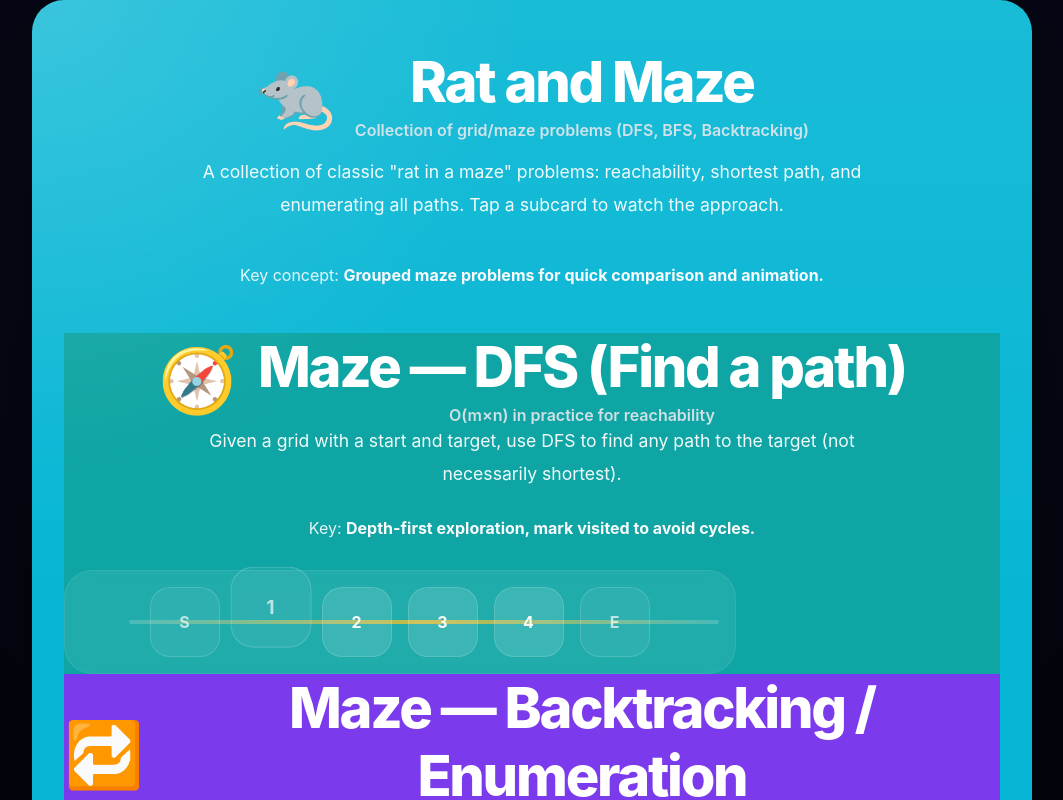
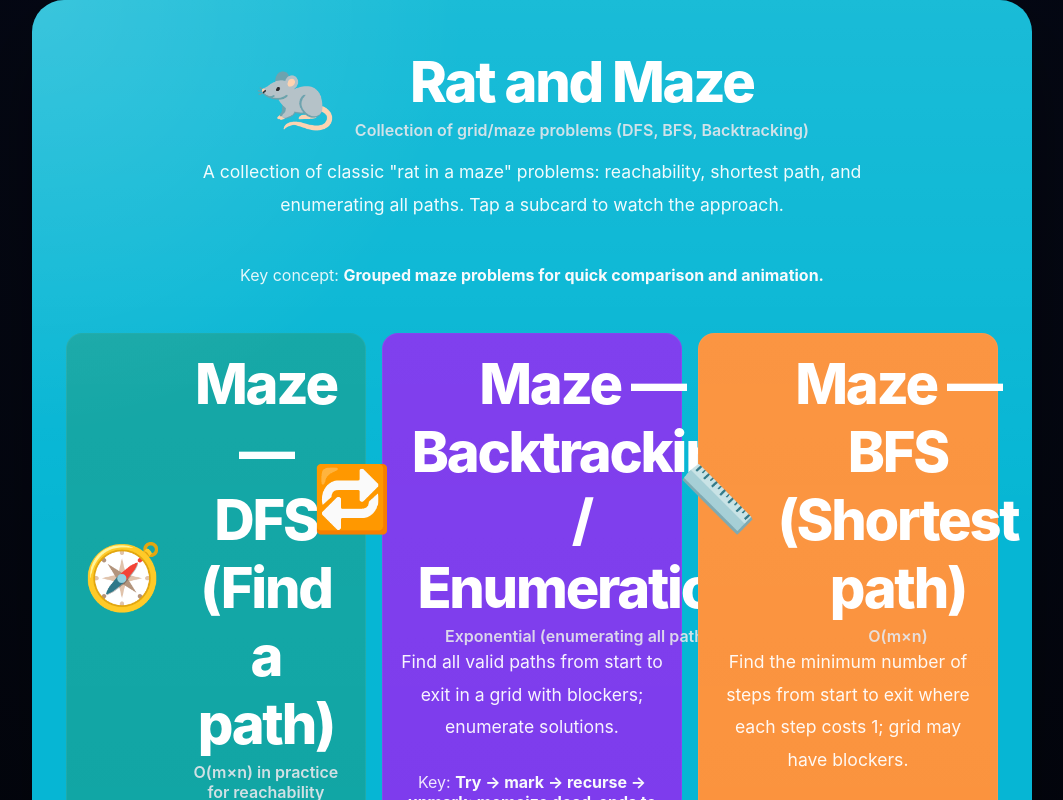
Before and after one commit to procas/micro-learning-app, a React (Vite) app: page / in a window 1280 px wide. Shown: the whole page, without its empty margins (108-1171 px from the left). Built offline with nearby package versions, Linux system fonts and the light colour scheme.

Commit message:
Add explanatory animation states and styles: DFS path, backtracking overlay, BFS distances, DP accumulation, tree swap

```diff
--- a/src/App.css
+++ b/src/App.css
@@ -189,6 +189,41 @@ body {
   margin-left: 6px;
 }
 
+.distanceBadge {
+  margin-top: 6px;
+  font-size: 0.75rem;
+  color: #081b2c;
+  background: rgba(59, 130, 246, 0.98);
+  border-radius: 6px;
+  padding: 2px 6px;
+  display: inline-block;
+  margin-left: 6px;
+}
+
+.overlayLabel {
+  position: absolute;
+  top: 12px;
+  right: 12px;
+  background: rgba(17, 24, 39, 0.9);
+  color: #f8fafc;
+  padding: 8px 12px;
+  border-radius: 10px;
+  font-weight: 700;
+  z-index: 3;
+  box-shadow: 0 10px 30px rgba(0,0,0,0.4);
+}
+
+.swapBadge {
+  margin-top: 6px;
+  font-size: 0.75rem;
+  color: #021124;
+  background: rgba(99, 102, 241, 0.96);
+  border-radius: 6px;
+  padding: 2px 6px;
+  display: inline-block;
+  margin-left: 6px;
+}
+
 .solution {
   max-width: 44rem;
   font-size: 1rem;
@@ -214,6 +249,32 @@ body {
 
 .illustration.tree .illustrationNode {
   justify-self: center;
+}
+
+.illustrationNode.path {
+  box-shadow: 0 18px 40px rgba(59,130,246,0.18);
+  border: 1px solid rgba(59,130,246,0.45);
+}
+
+.subcards {
+  display: flex;
+  gap: 1rem;
+  width: 100%;
+  justify-content: center;
+  flex-wrap: wrap;
+}
+
+.subcard {
+  width: 300px;
+  padding: 1rem;
+  border-radius: 1rem;
+  background: linear-gradient(180deg, rgba(255,255,255,0.03), transparent);
+  border: 1px solid rgba(255,255,255,0.06);
+}
+
+.subcard .illustration {
+  width: 100%;
+  padding: 0.6rem;
 }
 
 .illustration.maze .illustrationNode {
--- a/src/App.jsx
+++ b/src/App.jsx
@@ -107,6 +107,9 @@ const AnimatedIllustration = ({ item }) => {
   const [activeIndex, setActiveIndex] = useState(0);
   const [memo, setMemo] = useState([]);
   const [visited, setVisited] = useState([]);
+  const [distances, setDistances] = useState([]);
+  const [overlayLabel, setOverlayLabel] = useState('');
+  const [path, setPath] = useState([]);
 
   useEffect(() => {
     // initialize states per item
@@ -116,6 +119,8 @@ const AnimatedIllustration = ({ item }) => {
       setVisited(Array(item.visual.length).fill(false));
     } else if (item.animation && item.animation.startsWith('maze')) {
       setVisited(Array(item.visual.length).fill(false));
+      setDistances(Array(item.visual.length).fill(null));
+      setPath([]);
     }
   }, [item]);
 
@@ -130,10 +135,16 @@ const AnimatedIllustration = ({ item }) => {
           setVisited((v) => {
             const copy = v.length ? [...v] : Array(item.visual.length).fill(false);
             copy[next] = true;
-            // simulate backtrack: clear earlier nodes when reaching end
-            if (next === item.visual.length - 1) {
-              for (let i = 1; i < copy.length - 1; i++) copy[i] = false;
-            }
+            return copy;
+          });
+
+          // maintain a simple path stack: add next, and if at end clear to simulate found path
+          setPath((p) => {
+            const copy = p && p.length ? [...p] : [];
+            copy.push(next);
+            if (next === item.visual.length - 1) return copy;
+            // keep path short for animation
+            if (copy.length > 4) copy.shift();
             return copy;
           });
         }
@@ -144,6 +155,12 @@ const AnimatedIllustration = ({ item }) => {
             const copy = v.length ? [...v] : Array(item.visual.length).fill(false);
             copy[next] = true;
             return copy;
+          });
+          // cycle overlay labels to explain backtracking phases
+          setOverlayLabel((lbl) => {
+            const phases = ['Try', 'Mark', 'Recurse', 'Unmark'];
+            const idx = (next + phases.length) % phases.length;
+            return phases[idx];
           });
 
           setMemo((m) => {
@@ -163,6 +180,34 @@ const AnimatedIllustration = ({ item }) => {
             for (let i = 0; i <= next; i++) copy[i] = true;
             return copy;
           });
+
+          // set simple distances equal to index for illustrative purposes
+          setDistances((d) => {
+            const copy = d && d.length ? [...d] : Array(item.visual.length).fill(null);
+            for (let i = 0; i <= next; i++) copy[i] = i === 0 ? 0 : i;
+            return copy;
+          });
+        }
+
+        if (item.animation === 'stones') {
+          // accumulate simple DP counts for stones/climbing stairs
+          setMemo((m) => {
+            const copy = m && m.length ? [...m] : Array(item.visual.length).fill(0);
+            // seed start
+            if (copy[0] === 0) copy[0] = 1;
+            // compute next as sum of previous two (simple illustrative rule)
+            const i = next;
+            const left = copy[i - 1] || 0;
+            const left2 = copy[i - 2] || 0;
+            copy[i] = left + left2 || copy[i] || 1;
+            return copy;
+          });
+        }
+
+        if (item.animation === 'tree') {
+          // brief overlay indicating swap at active node
+          setOverlayLabel('Swap');
+          setTimeout(() => setOverlayLabel(''), 350);
         }
 
         return next;
@@ -198,13 +243,15 @@ const AnimatedIllustration = ({ item }) => {
           const isActive = index === activeIndex;
           const isVisited = visited[index];
           const count = memo[index];
+          const dist = distances[index];
+          const inPath = path.includes(index);
 
           return (
             <div
               key={`${item.id}-${value}-${index}`}
               className={`illustrationNode ${isActive ? 'active' : ''} ${
                 isVisited ? 'visited' : ''
-              }`}
+              } ${inPath ? 'path' : ''}`}
             >
               <div>
                 <span>{value}</span>
@@ -214,10 +261,20 @@ const AnimatedIllustration = ({ item }) => {
                 {item.animation && item.animation.startsWith('maze') && memo[index] && (
                   <div className="memoBadge">×</div>
                 )}
+                {item.animation === 'maze-bfs' && dist != null && (
+                  <div className="distanceBadge">{dist}</div>
+                )}
+                {item.animation === 'tree' && overlayLabel && isActive && (
+                  <div className="swapBadge">{overlayLabel}</div>
+                )}
               </div>
             </div>
           );
         })
+      )}
+      {/* explanatory overlay for backtracking */}
+      {item.animation === 'maze-backtrack' && overlayLabel && (
+        <div className="overlayLabel">{overlayLabel}</div>
       )}
       <div className="illustrationTrail" />
     </div>
```
